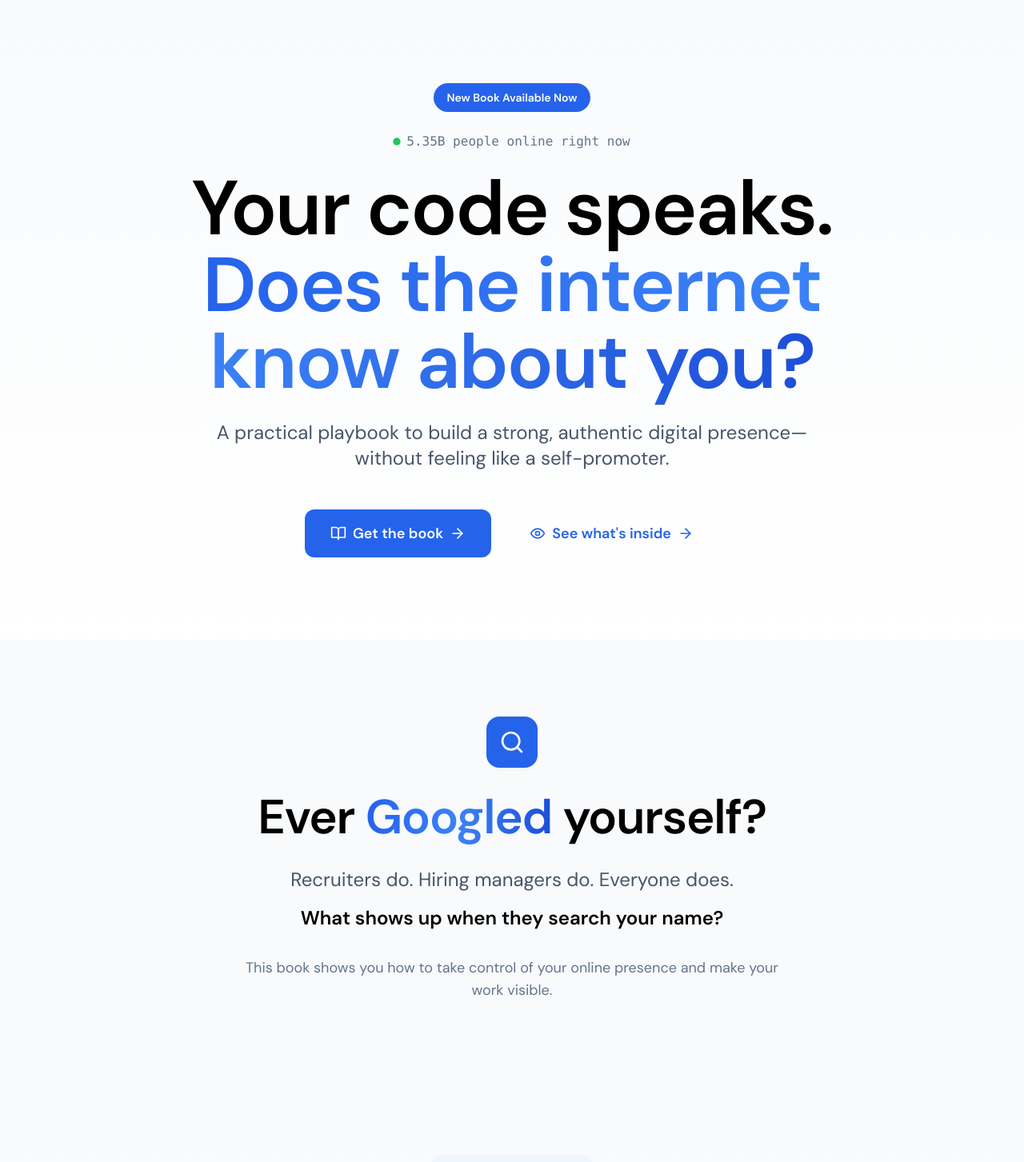
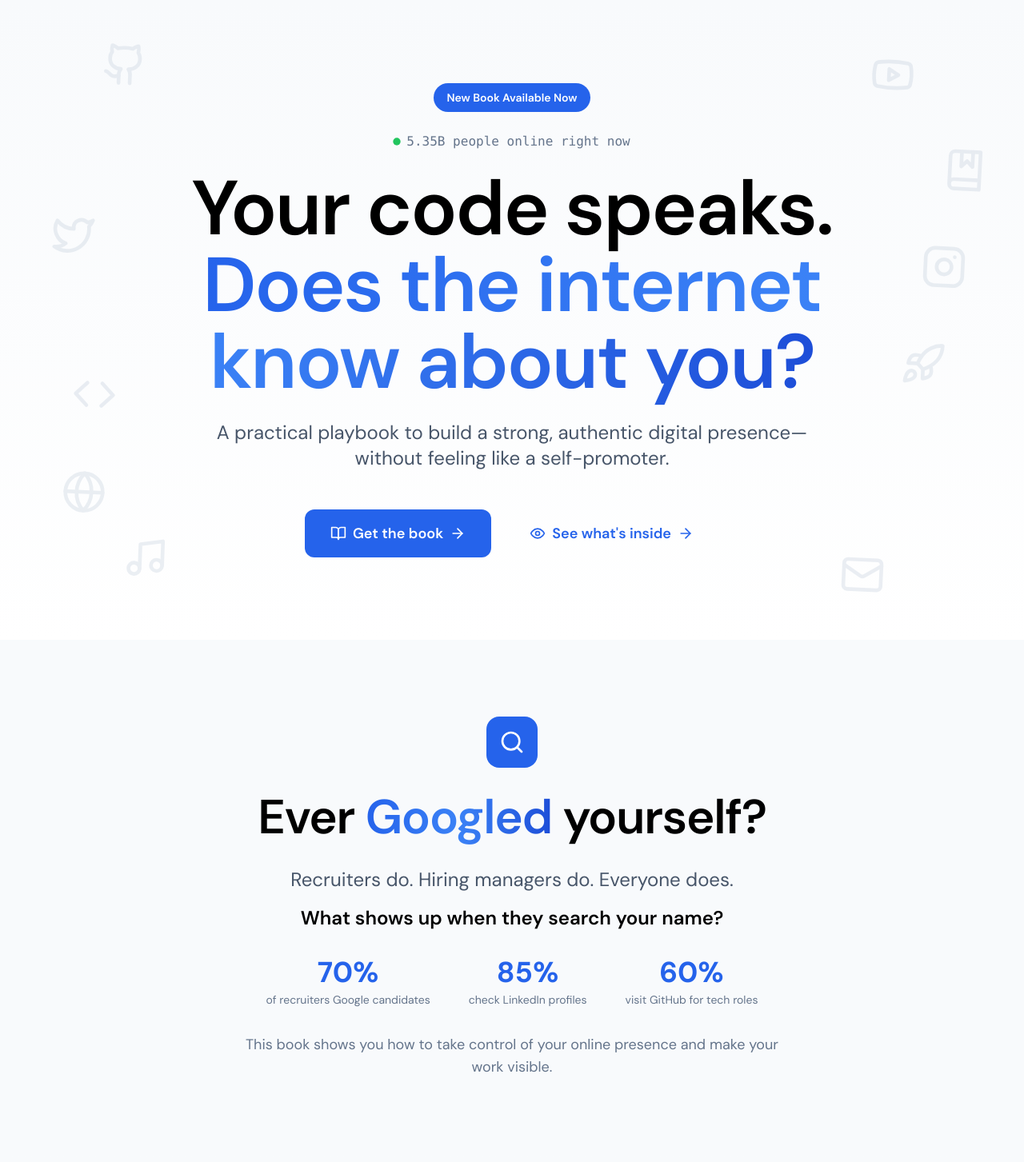
Before and after one commit to vinitshahdeo/digital-footprint-book, a Next.js app: page / in a window 1280 px wide. Shown: the top 1453 px of the page at 80% size. Built offline with nearby package versions, Linux system fonts and the light colour scheme; a web font is replaced by a local one.

Commit message:
stable:v1

```diff
--- a/components/GoogleYourself.tsx
+++ b/components/GoogleYourself.tsx
@@ -29,6 +29,22 @@ export default function GoogleYourself() {
           </span>
         </p>
 
+        {/* Stats */}
+        <div className="flex flex-wrap justify-center gap-6 md:gap-12 mb-8">
+          <div className="text-center">
+            <p className="text-3xl md:text-4xl font-bold text-blue-600 mb-1">70%</p>
+            <p className="text-sm text-slate-500">of recruiters Google candidates</p>
+          </div>
+          <div className="text-center">
+            <p className="text-3xl md:text-4xl font-bold text-blue-600 mb-1">85%</p>
+            <p className="text-sm text-slate-500">check LinkedIn profiles</p>
+          </div>
+          <div className="text-center">
+            <p className="text-3xl md:text-4xl font-bold text-blue-600 mb-1">60%</p>
+            <p className="text-sm text-slate-500">visit GitHub for tech roles</p>
+          </div>
+        </div>
+
         {/* Book Connection */}
         <p className="text-lg text-slate-500 max-w-2xl mx-auto">
           This book shows you how to take control of your online presence and make your work visible.
--- a/components/Hero.tsx
+++ b/components/Hero.tsx
@@ -1,8 +1,29 @@
 'use client'
 
-import { ArrowRight, BookOpen, Eye } from 'lucide-react'
+import { ArrowRight, BookOpen, Eye, Github, Twitter, Instagram, Youtube, Rocket, Code, Globe, Music, BookMarked, Mail } from 'lucide-react'
 import { useEffect, useState } from 'react'
 import { motion } from 'framer-motion'
+
+const FloatingIcon = ({ Icon, delay, position }: { Icon: any, delay: number, position: { top: string, left: string } }) => (
+  <motion.div
+    className="absolute text-slate-300"
+    style={{ ...position }}
+    initial={{ opacity: 0 }}
+    animate={{
+      opacity: [0.3, 0.4, 0.3],
+      y: [0, -15, 0],
+      rotate: [0, 3, 0]
+    }}
+    transition={{
+      duration: 10,
+      delay,
+      repeat: Infinity,
+      ease: "easeInOut"
+    }}
+  >
+    <Icon className="w-10 h-10 md:w-14 md:h-14" />
+  </motion.div>
+)
 
 export default function Hero() {
   const [onlineCount, setOnlineCount] = useState(5.35)
@@ -23,6 +44,29 @@ export default function Hero() {
     <section className="relative min-h-screen flex items-center justify-center px-6 py-24 overflow-hidden bg-white">
       {/* Clean Apple-style Background */}
       <div className="absolute inset-0 bg-gradient-to-b from-slate-50 to-white" />
+
+      {/* Floating Background Icons */}
+      <div className="absolute inset-0 overflow-hidden pointer-events-none">
+        {/* Top Icons */}
+        <FloatingIcon Icon={Github} delay={0} position={{ top: '8%', left: '10%' }} />
+        <FloatingIcon Icon={Youtube} delay={1} position={{ top: '10%', left: '85%' }} />
+
+        {/* Middle Left */}
+        <FloatingIcon Icon={Twitter} delay={2} position={{ top: '35%', left: '5%' }} />
+        <FloatingIcon Icon={Code} delay={1.5} position={{ top: '60%', left: '7%' }} />
+
+        {/* Middle Right */}
+        <FloatingIcon Icon={Instagram} delay={2.5} position={{ top: '40%', left: '90%' }} />
+        <FloatingIcon Icon={Rocket} delay={0.5} position={{ top: '55%', left: '88%' }} />
+
+        {/* Bottom Icons */}
+        <FloatingIcon Icon={Music} delay={3.5} position={{ top: '85%', left: '12%' }} />
+        <FloatingIcon Icon={Mail} delay={2.8} position={{ top: '88%', left: '82%' }} />
+
+        {/* Additional Balance */}
+        <FloatingIcon Icon={BookMarked} delay={1.8} position={{ top: '25%', left: '92%' }} />
+        <FloatingIcon Icon={Globe} delay={3} position={{ top: '75%', left: '6%' }} />
+      </div>
 
       <div className="relative max-w-5xl mx-auto text-center animate-fade-in">
         {/* Book Badge */}
```
Also changed, not shown: public/images/book-cover.png (added).
